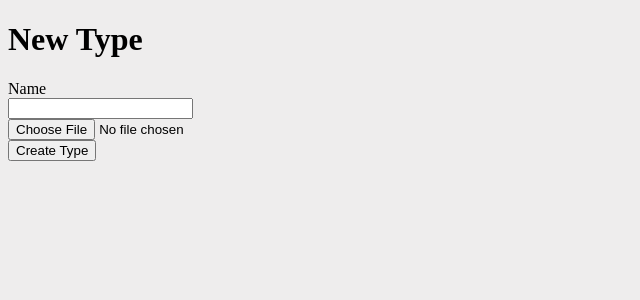
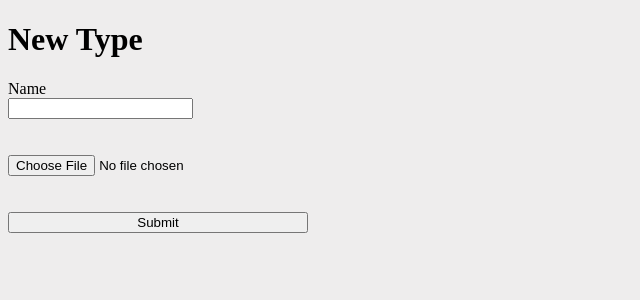
Before and after one commit to Greg0109/ExpensesTracker, a Rails app: page /types/new in a window 1280 px wide. Shown: the part 168-468 px from the top of the page, without its empty margins (0-640 px from the left). Run offline with Rails 7, Linux system fonts and the light colour scheme; a user stored in the database is signed in; style sheets or scripts are compiled from the project's sources; some libraries are stand-ins or nearby versions.

Commit message:
Add more styleling

```diff
--- a/app/assets/stylesheets/expenses.scss
+++ b/app/assets/stylesheets/expenses.scss
@@ -30,3 +30,7 @@ body {
   .card img{
     width:100%;
   }
+
+  .form-btn {
+    width: 300px;
+  }
--- a/app/views/expenses/index.html.erb
+++ b/app/views/expenses/index.html.erb
@@ -4,7 +4,7 @@
         <p><%= @total %> €</p>
         <div class="row">
             <% @expenses.each do |exp| %>
-                <div class="col-4 col-lg-2">
+                <div class="col-12 col-md-4 col-lg-2">
                     <div class="card">
                         <div class="image">
                             <i><%= get_type_icon(exp.type_id) %></i>
--- a/app/views/expenses/new.html.erb
+++ b/app/views/expenses/new.html.erb
@@ -1,5 +1,5 @@
 <div class="w-100 d-flex justify-content-center text-center">
-    <div class="column w-25">
+    <div class="column">
         <h1 class="col-12">New Expense</h1>
         <%= form_with(model: @expense) do |f| %>
             <div class="field">
@@ -13,7 +13,7 @@
                 <br>
                 <%= f.number_field :amount %>
             </div>
-
+            <br>
             <div class="field">
                 <%= f.label :type_id %>
                 <br>
@@ -22,7 +22,7 @@
             <br>
             <br>
             <div class="actions">
-                <%= f.submit 'Submit', :class =>  'btn btn-success'%>
+                <%= f.submit 'Submit', :class =>  'form-btn btn btn-success'%>
             </div>
         <% end %>
     </div>
--- a/app/views/expenses/show.html.erb
+++ b/app/views/expenses/show.html.erb
@@ -4,7 +4,7 @@
         <p><%= @total %> €</p>
         <div class="row">
             <% @expenses.each do |exp| %>
-                <div class="col-4 col-lg-2">
+                <div class="col-12 col-md-4 col-lg-2">
                     <div class="card">
                         <div class="image">
                             <i><%= get_type_icon(exp.type_id) %></i>
--- a/app/views/types/index.html.erb
+++ b/app/views/types/index.html.erb
@@ -3,7 +3,7 @@
         <h1>All Types</h1>
         <div class="row">
             <% @types.each do |typ| %>
-                <div class="col-4 col-lg-2">
+                <div class="col-12 col-md-4 col-lg-2">
                     <div class="card">
                         <div class="image">
                             <i><%= get_type_icon(typ.id) %></i>
--- a/app/views/types/new.html.erb
+++ b/app/views/types/new.html.erb
@@ -7,13 +7,15 @@
                 <br>
                 <%= f.text_field :name %>
             </div>
-
+            <br>
+            <br>
             <div>
                 <%= f.file_field :icon %>
             </div>
-
+            <br>
+            <br>
             <div class="actions">
-                <%= f.submit %>
+                <%= f.submit 'Submit', :class =>  'form-btn btn btn-success'%>
             </div>
         <% end %>
     </div>
--- a/app/views/types/show.html.erb
+++ b/app/views/types/show.html.erb
@@ -5,7 +5,7 @@
         <p><%= @total %> €</p>
         <div class="row">
             <% @expenses.each do |exp| %>
-                <div class="col-4 col-lg-2">
+                <div class="col-12 col-md-4 col-lg-2">
                     <div class="card">
                         <div class="image">
                             <i><%= get_type_icon(exp.type_id) %></i>
```
